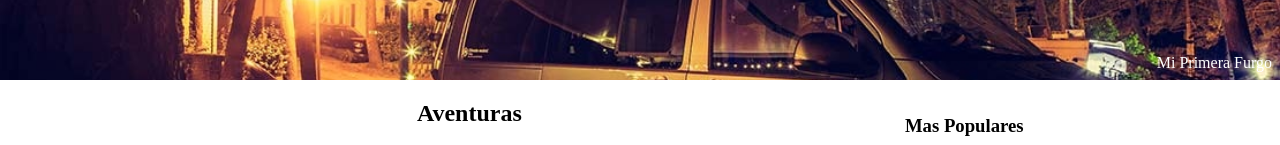
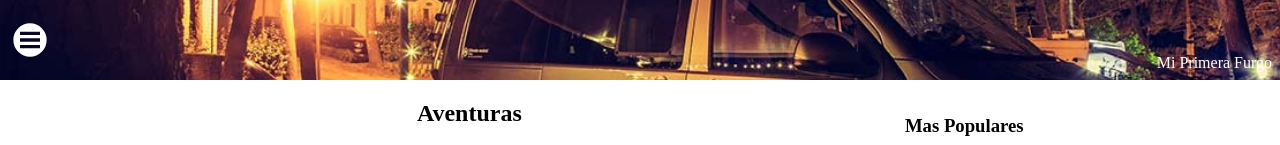
Before and after one commit to j0tac3/miprimerafurgo, an Angular app: page /aventuras in a window 1280 px wide. Shown: the top 145 px of the page. Built offline with nearby package versions, Linux system fonts and the light colour scheme.

Commit message:
Modificando el header

```diff
--- a/src/app/components/home-components/header/header.component.css
+++ b/src/app/components/home-components/header/header.component.css
@@ -2,7 +2,7 @@
     position: relative;
     overflow: hidden;
     display: flex;
-    transition: height .6s, font-size .4s;
+    transition: height .6s, font-size .5s;
 }
 .header-container-compact{
     height: 5rem;
@@ -25,10 +25,16 @@
     color: #ffff;
 }
 .menu-icon{
-    display: none;
     position: absolute;
-    left: 20px;
-    top: 2rem;
+    left: 10px;
+    top: 25%;
+    filter: invert(1);
+    width: 2.5rem;
+    transform: translate(0);
+    transition: transform 0.8s;
+}
+.menu-icon-visible{
+    transform: translate(-150%);
 }
 
 @media screen and (max-width: 750px) {
--- a/src/app/components/home-components/header/header.component.html
+++ b/src/app/components/home-components/header/header.component.html
@@ -1,6 +1,7 @@
 <div    class="header-container header-container-compact"
         [ngClass]="{ 'header-container-expand' : currentRoute === 'inicio' }">
-    <img src="assets/media/icons/menu_open.svg" alt="Mi primera Furgo" class="menu-icon">
+    <img    src="assets/media/icons/menu_open.svg" alt="Mi primera Furgo" class="menu-icon"
+            [ngClass]="{ 'menu-icon-visible' : currentRoute === 'inicio' }">
     <img src="assets/media/img/furgo_noche.jpg" alt="Mi primera Furgo" class="header-image">
     <a [routerLink]="'/home'" class="header-title">Mi Primera Furgo</a>
 </div>
```
